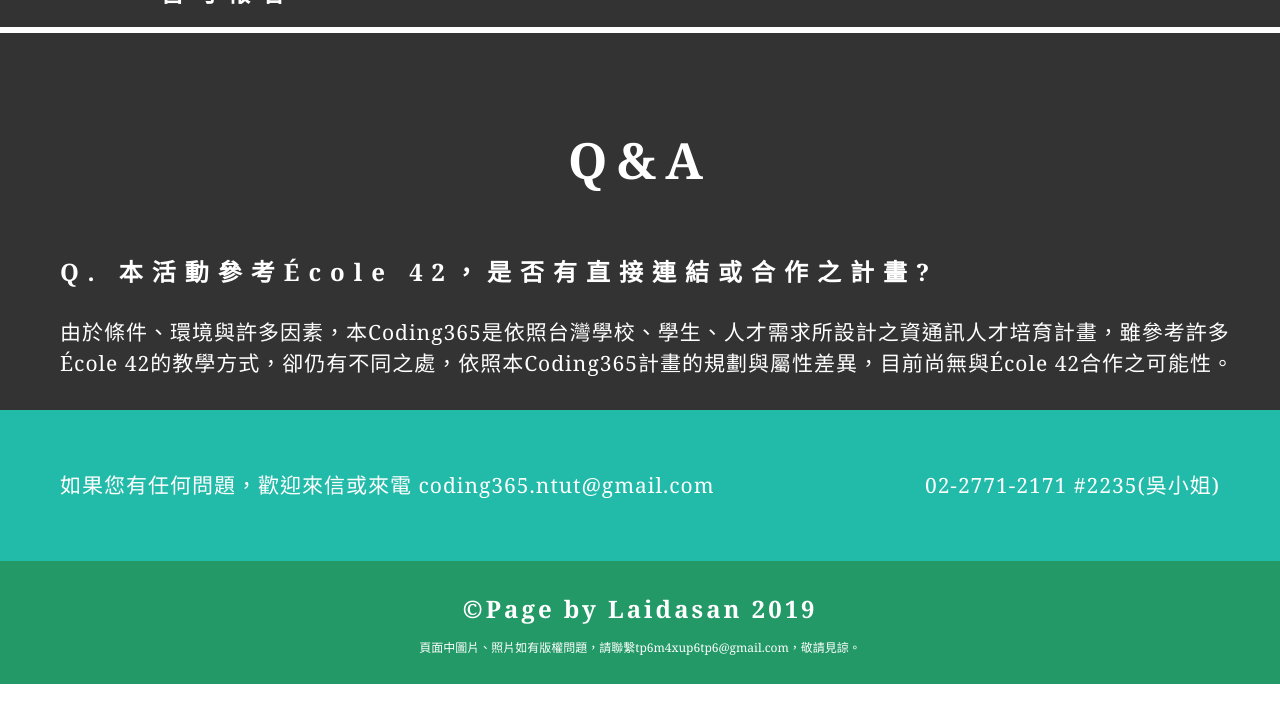
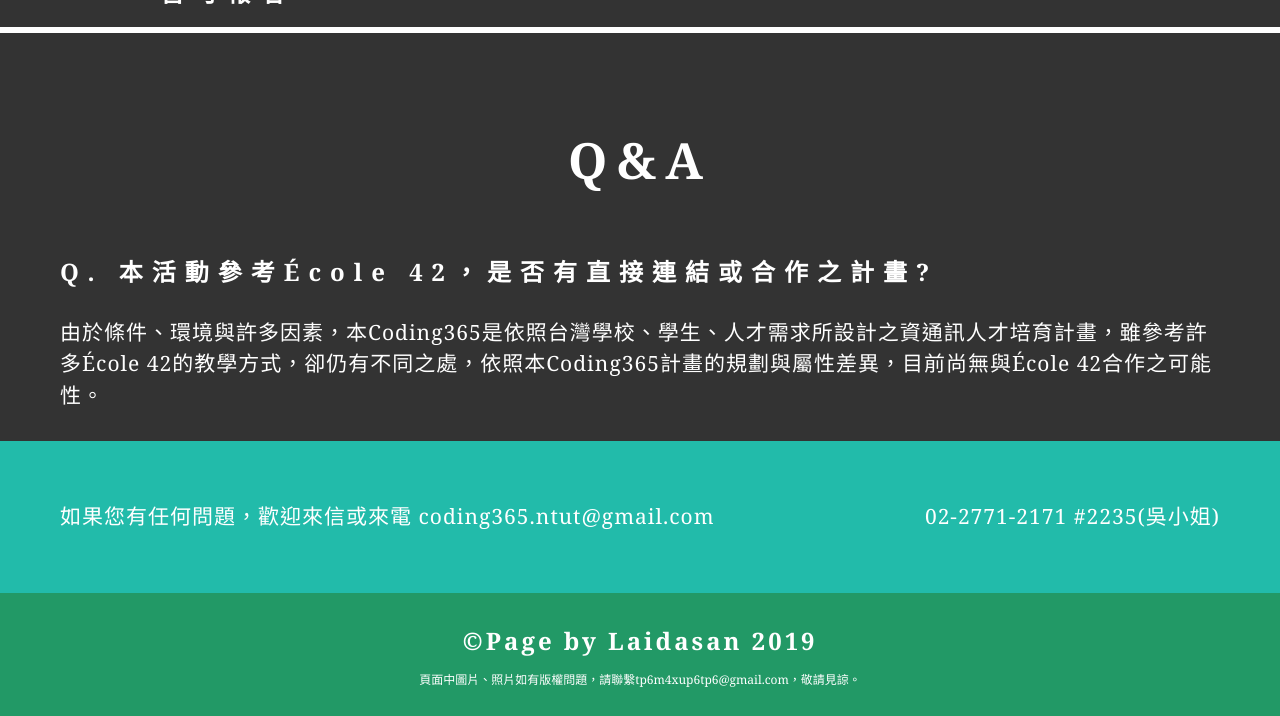
Before and after one commit to laidasan/active-page, a website: page index.html in a window 1280 px wide. Shown: the part 1503-2219 px from the top of the page. Before the commit the page ends 2187 px from the top, so only its background shows below. Drawn offline with Linux system fonts and the light colour scheme.

Commit message:
fix section-Q&A , add margin-right

```diff
--- a/sass/components/_question.scss
+++ b/sass/components/_question.scss
@@ -1,7 +1,10 @@
 .question {
-    margin-left: 6rem;
+    // margin-left: 6rem;
+    // margin-right: 6rem;
 
+    margin: 0 6rem 0;
     &__answer {
         color: $color-white;
     }
+
 }
```
Also changed, not shown: css/style.css.
